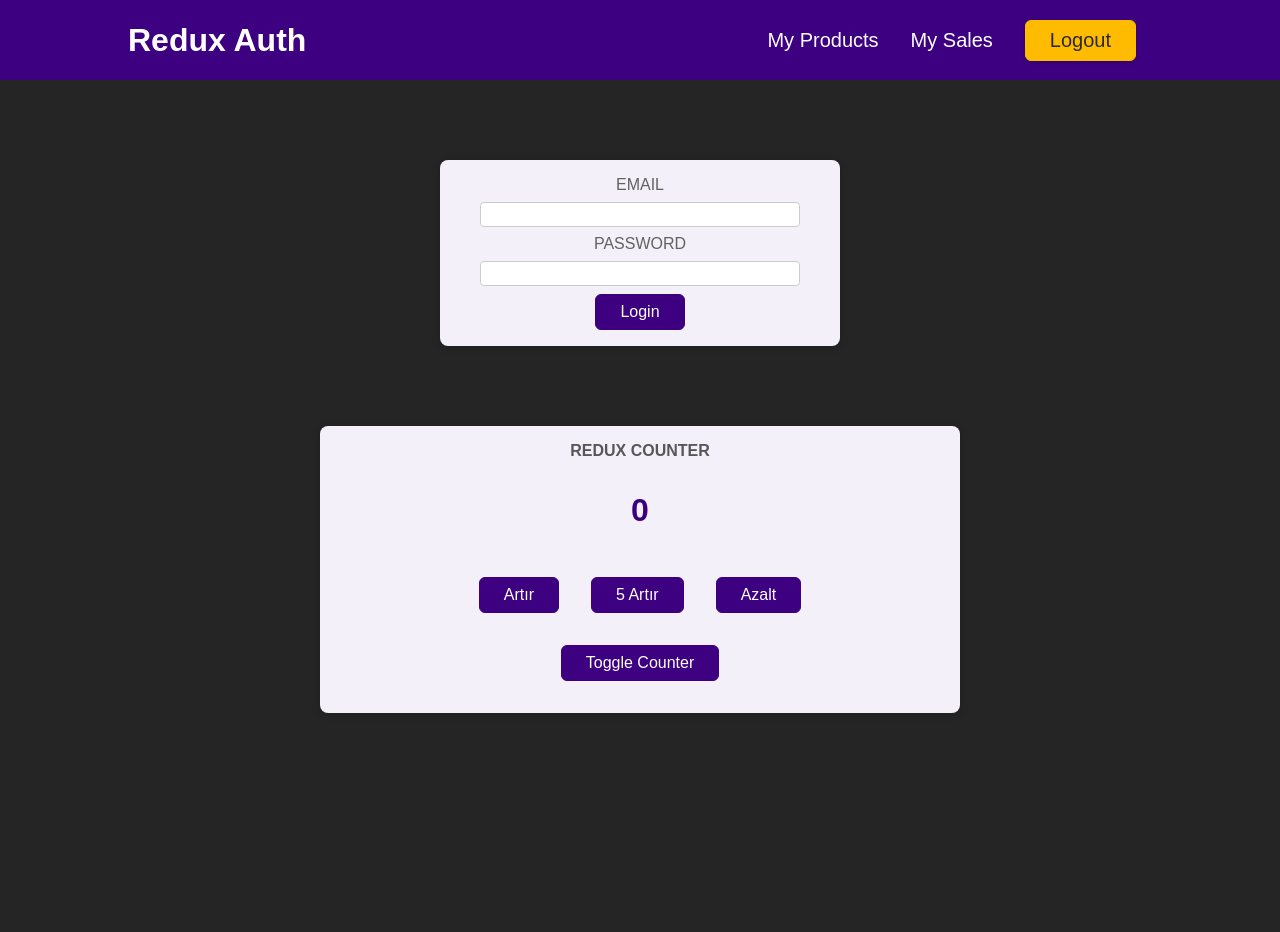
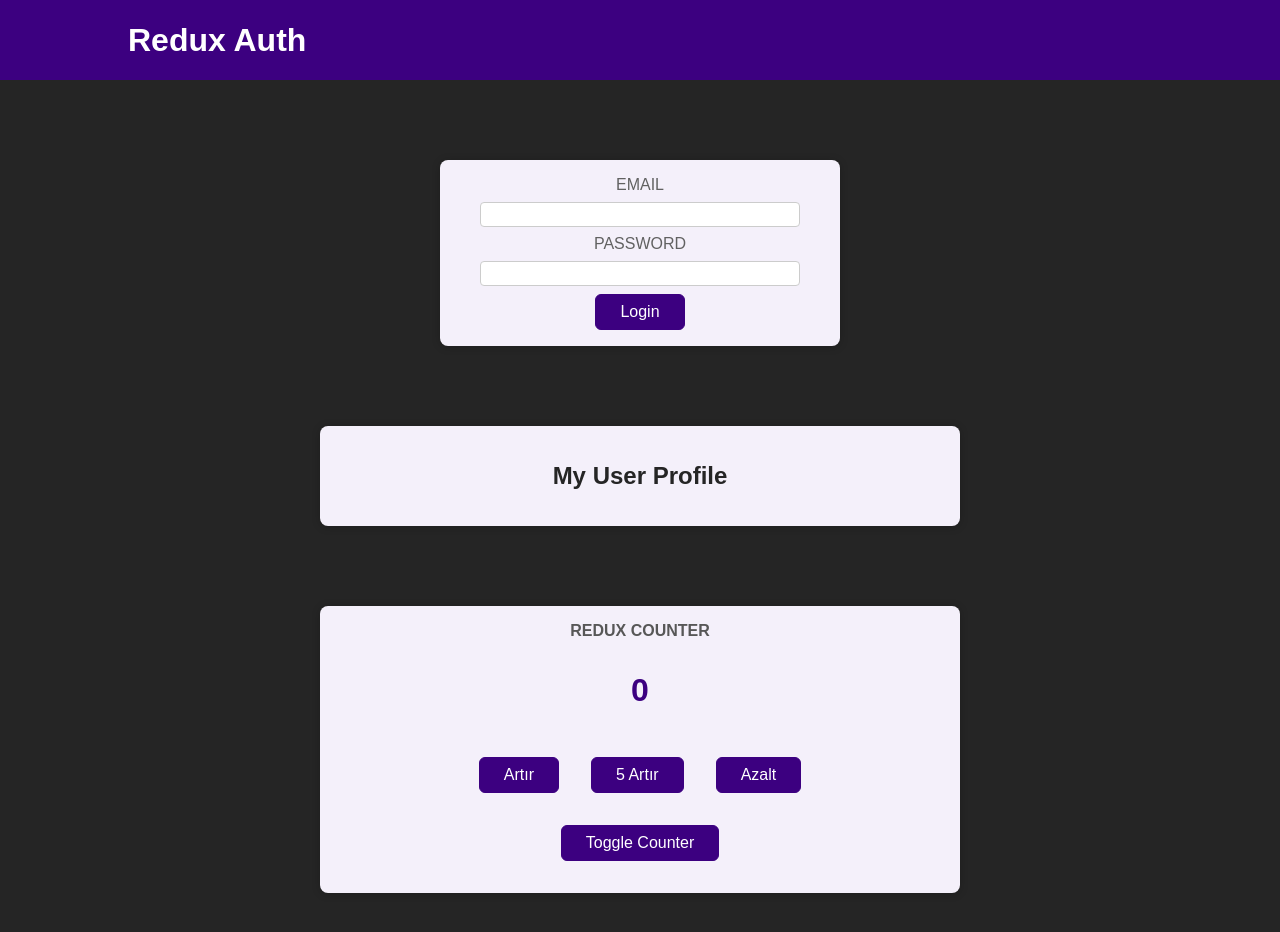
Before and after one commit to AliKarabulut/React-redux-egitimi, a React (Create React App) app: page / in a window 1280 px wide. Shown: the top 932 px of the page. Before the commit the page ends 800 px from the top, so only its background shows below. Built offline with nearby package versions, Linux system fonts and the light colour scheme.

Commit message:
Reading & Dispatching From A New Slice

```diff
--- a/src/App.js
+++ b/src/App.js
@@ -1,13 +1,20 @@
 import { Fragment } from "react";
+import { useSelector} from "react-redux";
 import Counter from "./components/Counter";
 import Header from "./components/Header";
 import Auth from "./components/Auth";
+import UserProfile from './components/UserProfile'
+
+
+
 
 function App() {
+  const isAuth = useSelector((state) => state.auth.isAuthenticated);
   return (
     <Fragment>
       <Header />
-      <Auth/>
+      {!isAuth && <Auth/>}
+      {!isAuth && <UserProfile/>}
       <Counter />
     </Fragment>
   );
--- a/src/components/Auth.js
+++ b/src/components/Auth.js
@@ -1,10 +1,18 @@
+import { useDispatch } from 'react-redux';
+import { authActions } from "../store/index";
 import classes from './Auth.module.css';
 
 const Auth = () => {
+  const dispatch = useDispatch();
+
+  const loginHandler = event =>{
+    event.preventDefault()
+    dispatch(authActions.login())
+  }
   return (
     <main className={classes.auth}>
       <section>
-        <form>
+        <form onSubmit={loginHandler}>
           <div className={classes.control}>
             <label htmlFor='email'>Email</label>
             <input type='email' id='email' />
--- a/src/components/Header.js
+++ b/src/components/Header.js
@@ -1,22 +1,31 @@
-import classes from './Header.module.css';
+import { useDispatch ,useSelector } from "react-redux";
+import { authActions } from "../store";
+import classes from "./Header.module.css";
 
 const Header = () => {
+  const dispatch = useDispatch()
+  const isAuth = useSelector((state) => state.auth.isAuthenticated);
+  const logoutHandler = () => {
+    dispatch(authActions.logout())
+  }
   return (
     <header className={classes.header}>
       <h1>Redux Auth</h1>
+      {isAuth && (
         <nav>
           <ul>
             <li>
-            <a href='/'>My Products</a>
+              <a href="/">My Products</a>
             </li>
             <li>
-            <a href='/'>My Sales</a>
+              <a href="/">My Sales</a>
             </li>
             <li>
-            <button>Logout</button>
+              <button onClick={logoutHandler}>Logout</button>
             </li>
           </ul>
         </nav>
+      )}
     </header>
   );
 };
```
Lines whose indentation alone changed are shown as unchanged.
